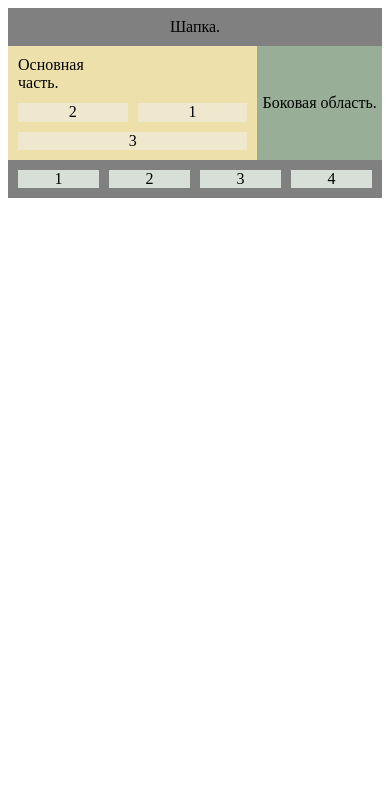
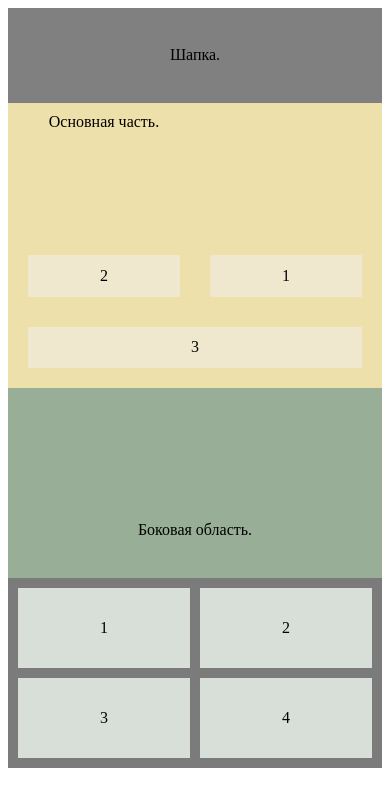
Before and after one commit to DianaManafowa/97test, a plain HTML site: page week6/task2.html in a window 390 px wide. Drawn offline with Linux system fonts and the light colour scheme.

Commit message:
add an adaptive version

```diff
--- a/week6/style2.css
+++ b/week6/style2.css
@@ -1,6 +1,6 @@
 .container {
     width: 100%;
-    min-height: fit-content;
+    min-height: 90vh;
     background-color: grey;
     display: grid;
     grid-template-columns: 1fr 1fr 1fr;
@@ -20,11 +20,13 @@
     background-color: rgb(238, 224, 170);
     gap: 10px;
     padding: 10px;
-    /* align-content: stretch; */
     grid-template-columns: 1fr 1fr;
     grid-template-rows: 2fr 1fr 1fr;
+    text-align: center;
 }
 .main-section {
+    padding: 10px;
+    margin: 10px;
     background-color: rgb(239, 232, 206);
     display: grid;
     align-content: center;
@@ -46,8 +48,7 @@
     justify-content: center;
     align-content: center;
     background-color: rgb(152, 174, 150);
-
-
+    text-align: center;
 }
 
 .footer {
@@ -59,16 +60,27 @@
 }
 .footer-section {
     display: grid;
+    width: minmax(20% 40%);
     background-color: rgb(216, 223, 216);
     justify-content: center;
     align-content: center;
 
 }
-.footer-section1 {
+@media screen and (max-width: 426px) {
+    .footer {
+        background-color: rgb(124, 123, 123);
+        grid-template-columns: repeat(2, 1fr);
+    }
+    .container {
+        grid-template-rows: repeat(8, 1fr);
+    }
+    .right-side {
+        grid-area: 5/1/8/4;
+    }
+    .main {
+        grid-area: 2/1/5/4;
+    }
+    .footer {
+        grid-area: 7/1/9/5;
+    }
 }
-.footer-section2 {
-}
-.footer-section3 {
-}
-.footer-section4 {
-}
--- a/week6/task2.html
+++ b/week6/task2.html
@@ -8,7 +8,7 @@
       rel="normalize"
       href="https://cdnjs.cloudflare.com/ajax/libs/normalize/8.0.1/normalize.min.css"
     />
-    <link rel="stylesheet" href="/97test/week6/style2.css" />
+    <link rel="stylesheet" href="/style2.css" />
   </head>
 
   <body>
@@ -22,10 +22,10 @@
       </main>
       <div class="right-side">Боковая область.</div>
       <footer class="footer">
-        <div class="footer-section footer-section1">1</div>
-        <div class="footer-section footer-section2">2</div>
-        <div class="footer-section footer-section3">3</div>
-        <div class="footer-section footer-section4">4</div>
+        <div class="footer-section">1</div>
+        <div class="footer-section">2</div>
+        <div class="footer-section">3</div>
+        <div class="footer-section">4</div>
       </footer>
     </div>
   </body>
```
